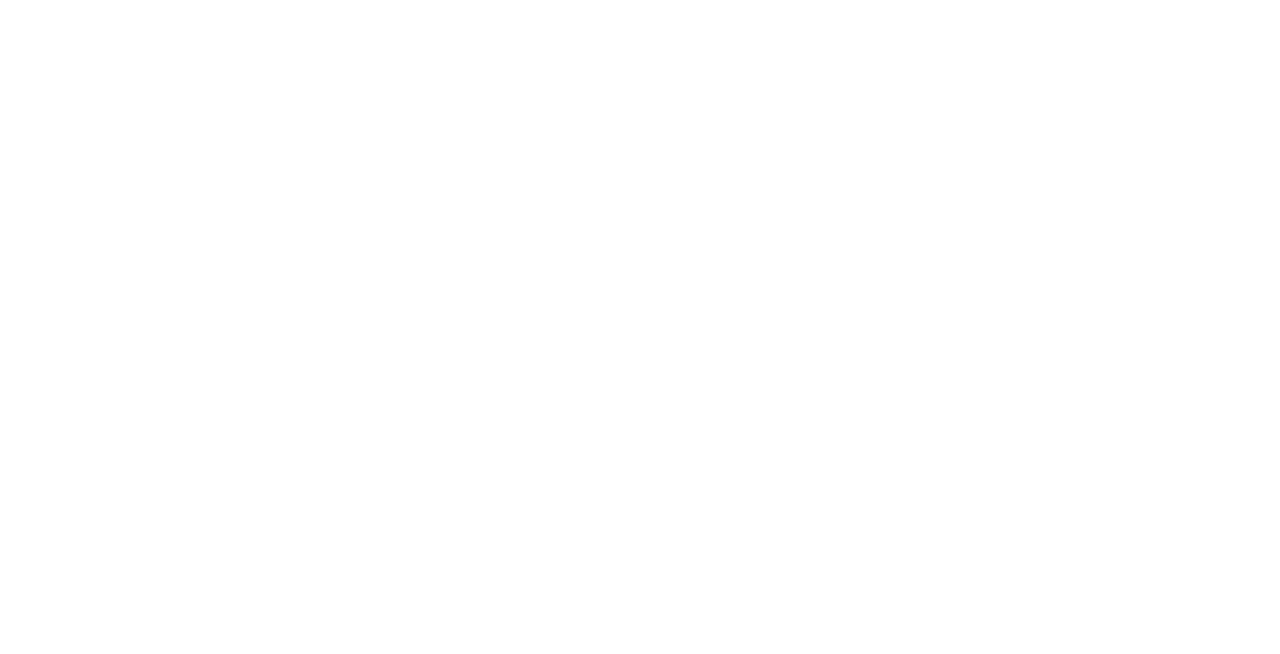
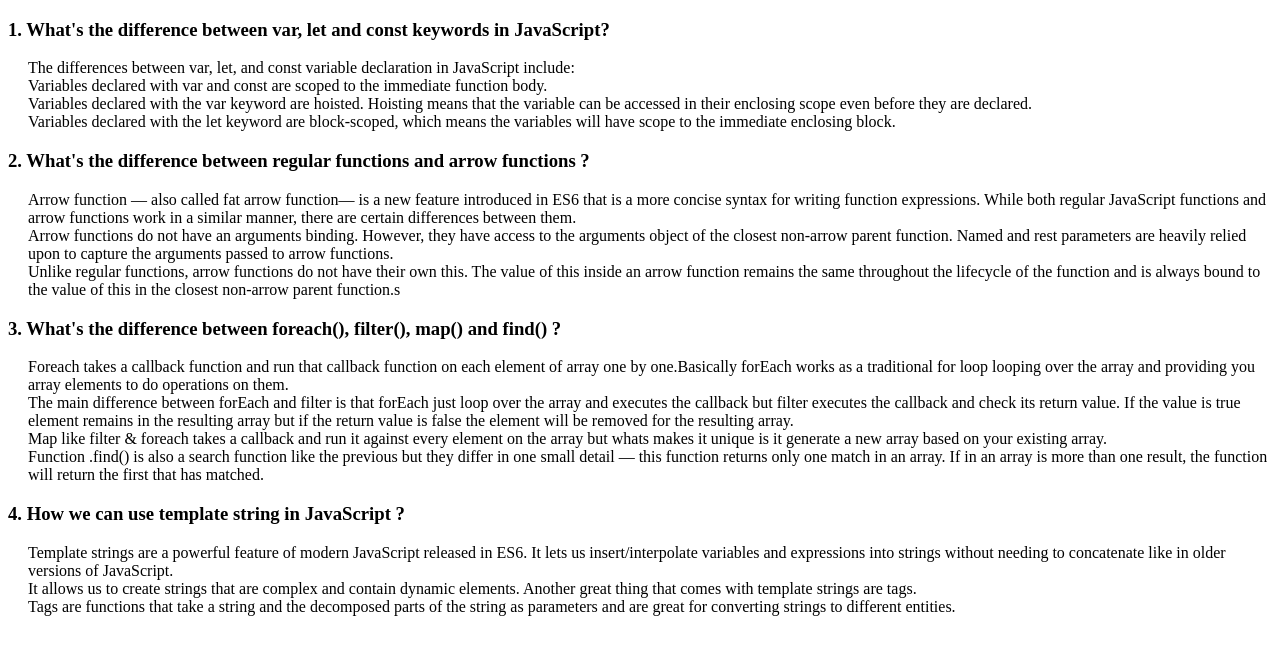
Before and after one commit to SharminAkter3/Defence-Blog, a plain HTML site: page blog.html in a window 1280 px wide. Drawn offline with Linux system fonts and the light colour scheme.

Commit message:
added-trigger-section

```diff
--- a/blog.html
+++ b/blog.html
@@ -6,7 +6,74 @@
     <meta http-equiv="X-UA-Compatible" content="IE=edge">
     <meta name="viewport" content="width=device-width, initial-scale=1.0">
     <title>Blog</title>
+    <style>
+        p {
+            font-size: medium;
+            margin-left: 20px;
+        }
+    </style>
 </head>
+
+<section class="container">
+    <h3>1. What's the difference between var, let and const keywords in JavaScript?</h3>
+    <p>
+        The differences between var, let, and const variable declaration in JavaScript include:<br>
+        Variables declared with var and const are scoped to the immediate function body.<br>
+        Variables declared with the var keyword are hoisted. Hoisting means that the variable can be accessed in their
+        enclosing scope even before they are declared.<br>
+        Variables declared with the let keyword are block-scoped, which means the variables will have scope to the
+        immediate
+        enclosing block.
+    </p>
+
+    <h3> 2. What's the difference between regular functions and arrow functions ?</h3>
+
+    <p>
+        Arrow function — also called fat arrow function— is a new feature introduced in ES6 that is a more concise
+        syntax for writing function expressions. While both regular JavaScript functions and arrow functions work in a
+        similar manner, there are certain differences between them.
+        <br>
+
+        Arrow functions do not have an arguments binding. However, they have access to the arguments object of the
+        closest non-arrow parent function. Named and rest parameters are heavily relied upon to capture the arguments
+        passed to arrow functions.
+
+        <br>
+        Unlike regular functions, arrow functions do not have their own this. The value of this inside an arrow function
+        remains the same throughout the lifecycle of the function and is always bound to the value of this in the
+        closest non-arrow parent function.s
+
+    </p>
+
+    <h3>3. What's the difference between foreach(), filter(), map() and find() ?</h3>
+
+    <p>
+        Foreach takes a callback function and run that callback function on each element of array one by one.Basically
+        forEach works as a traditional for loop looping over the array and providing you array elements to do operations
+        on them.
+        <br>
+        The main difference between forEach and filter is that forEach just loop over the array and executes the
+        callback but filter executes the callback and check its return value. If the value is true element remains in
+        the resulting array but if the return value is false the element will be removed for the resulting array.
+        <br>
+        Map like filter & foreach takes a callback and run it against every element on the array but whats makes it
+        unique is it generate a new array based on your existing array.
+        <br>
+        Function .find() is also a search function like the previous but they differ in one small detail — this function
+        returns only one match in an array. If in an array is more than one result, the function will return the first
+        that has matched.
+    </p>
+
+    <h3>4. How we can use template string in JavaScript ?</h3>
+    <p>
+        Template strings are a powerful feature of modern JavaScript released in ES6. It lets us insert/interpolate
+        variables and expressions into strings without needing to concatenate like in older versions of JavaScript.
+        <br> It
+        allows us to create strings that are complex and contain dynamic elements. Another great thing that comes with
+        template strings are tags. <br>Tags are functions that take a string and the decomposed parts of the string as
+        parameters and are great for converting strings to different entities.
+    </p>
+</section>
 
 <body>
 
```
Also changed, not shown: app.js (+22 -9 lines), index.html (+33 -8 lines).
